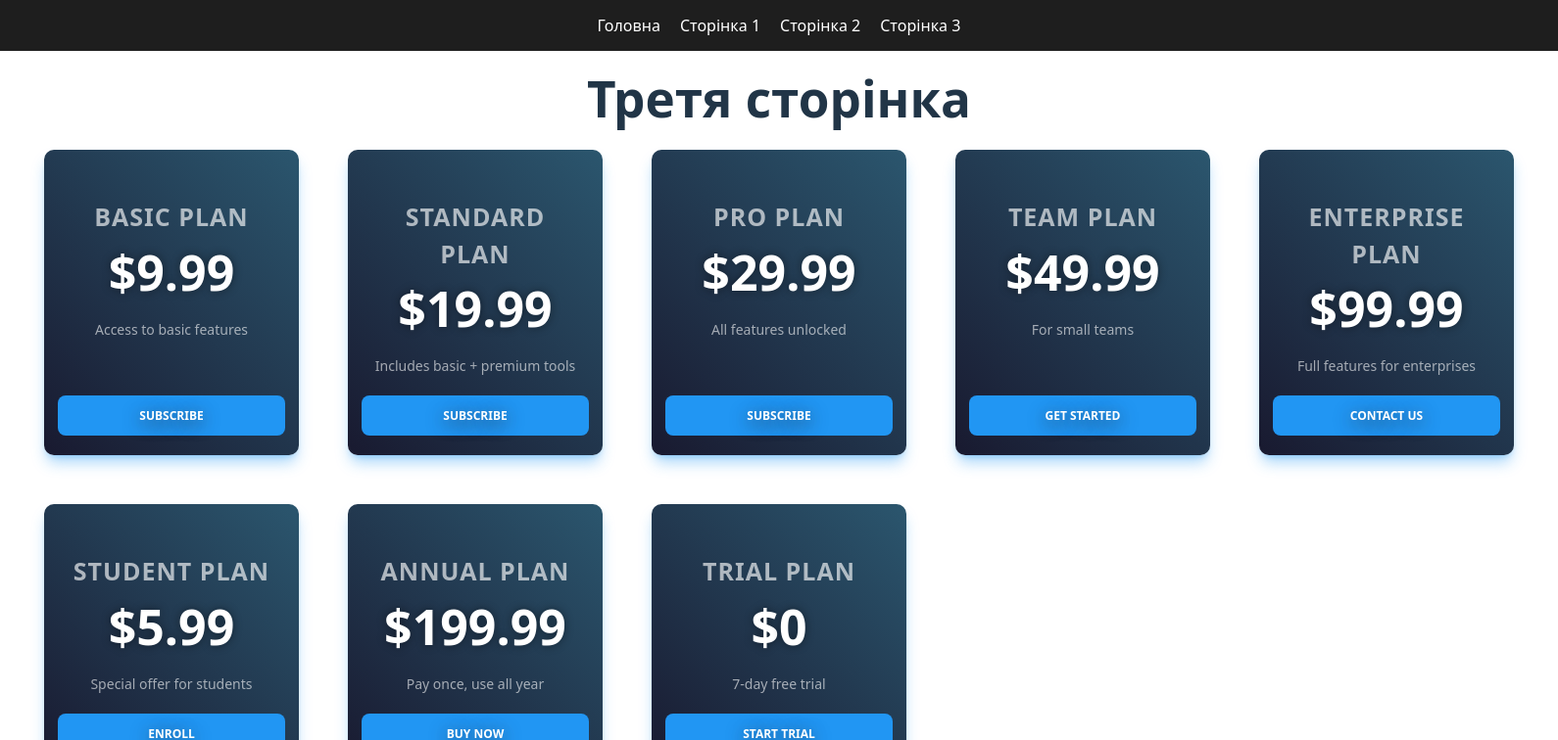
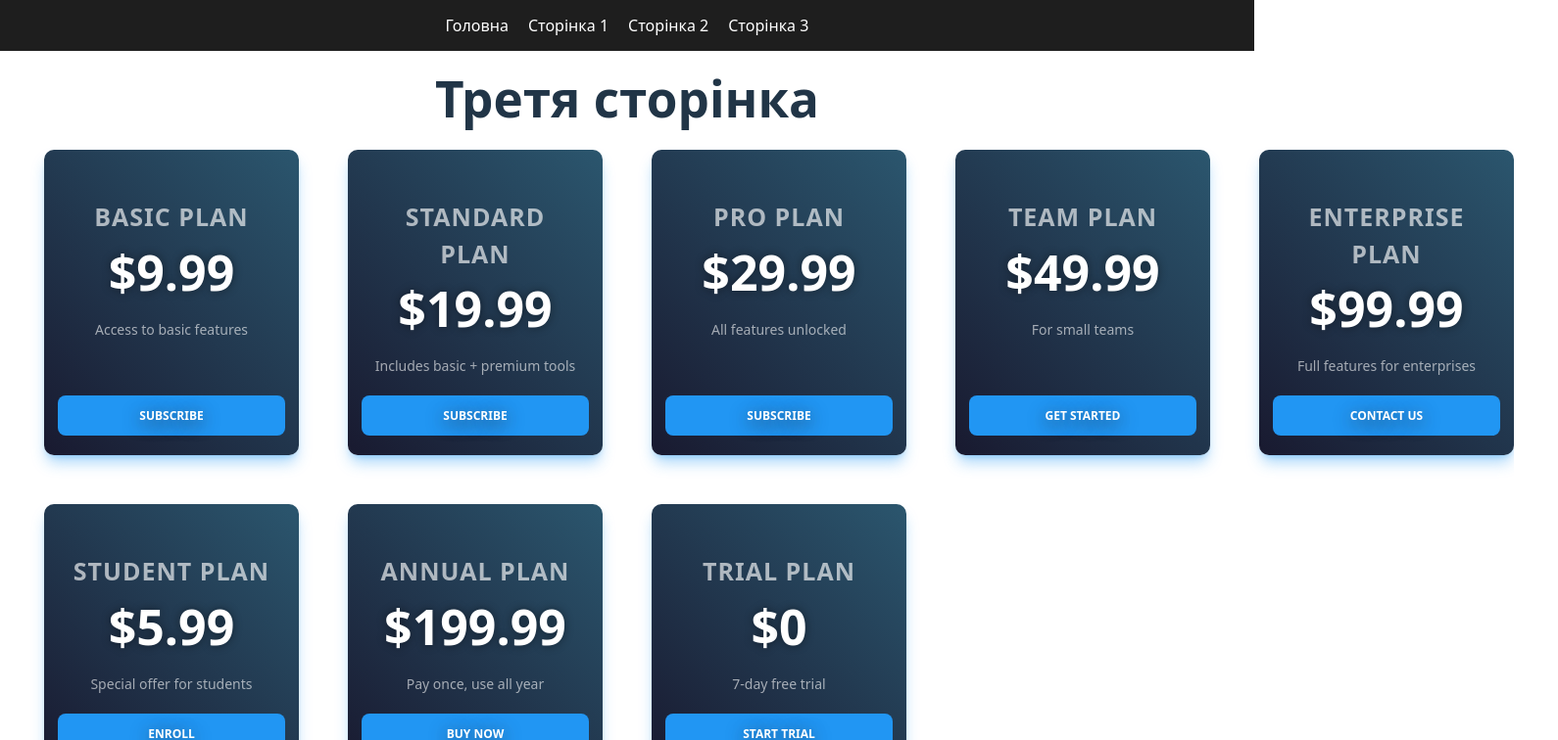
Before and after one commit to MaksimCeleron/Em-13-Front-HW-5.2, a React (Vite) app: page /thirdpage in a window 1280 px wide. Shown: the top 756 px of the page at 98% size, 1590 px wide, since content can reach past the window. Built offline with nearby package versions, Linux system fonts and the light colour scheme.

Commit message:
Update PageLayout

```diff
--- a/src/layouts/page/style.css
+++ b/src/layouts/page/style.css
@@ -5,8 +5,9 @@
 }
 
 .wrapper {
-    display: grid;
-    grid-template-columns: 1fr;
+    display: flex;
+    flex-direction: column;
+    min-height: 100vh;
 }
 
 body {
```
